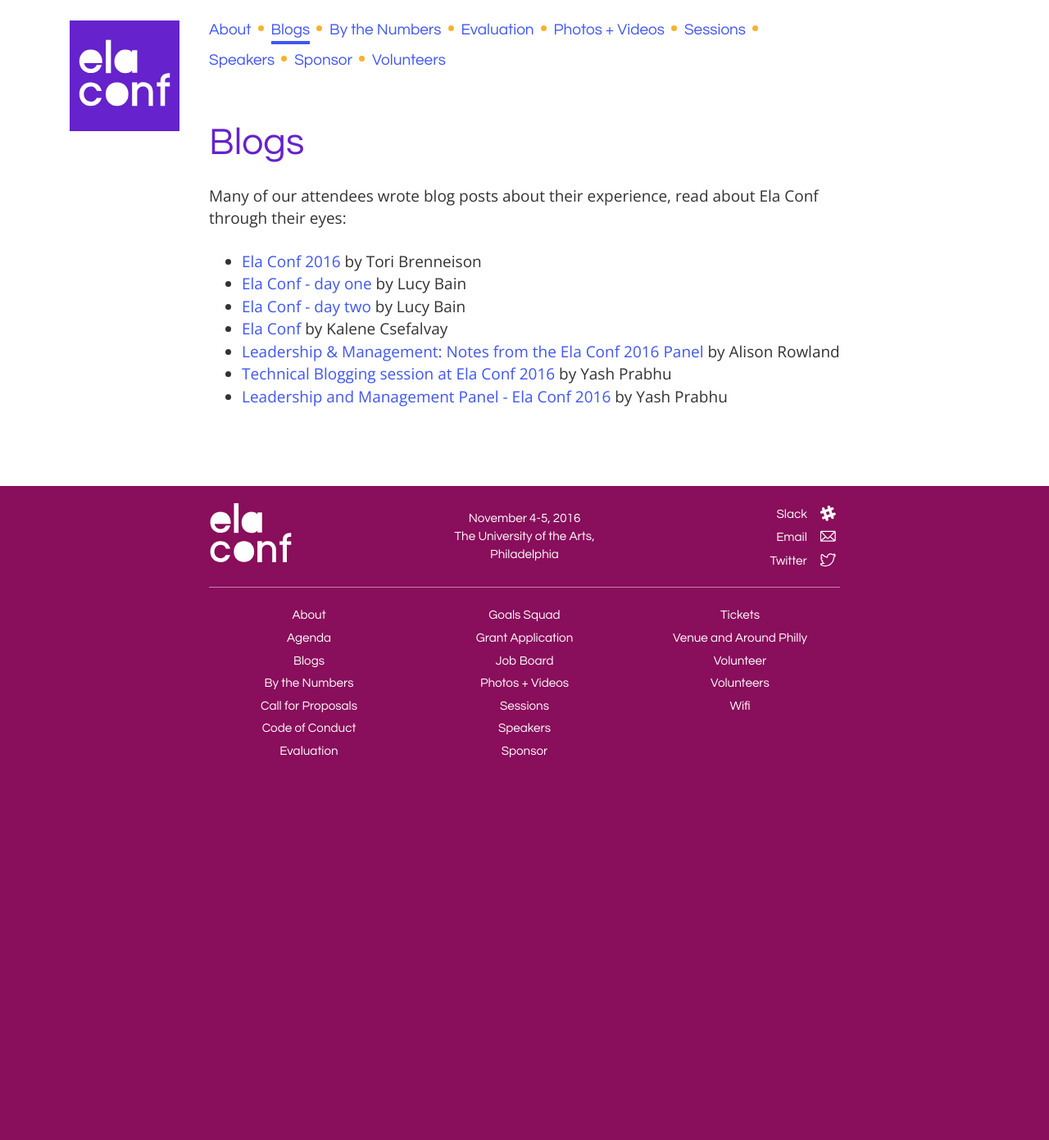
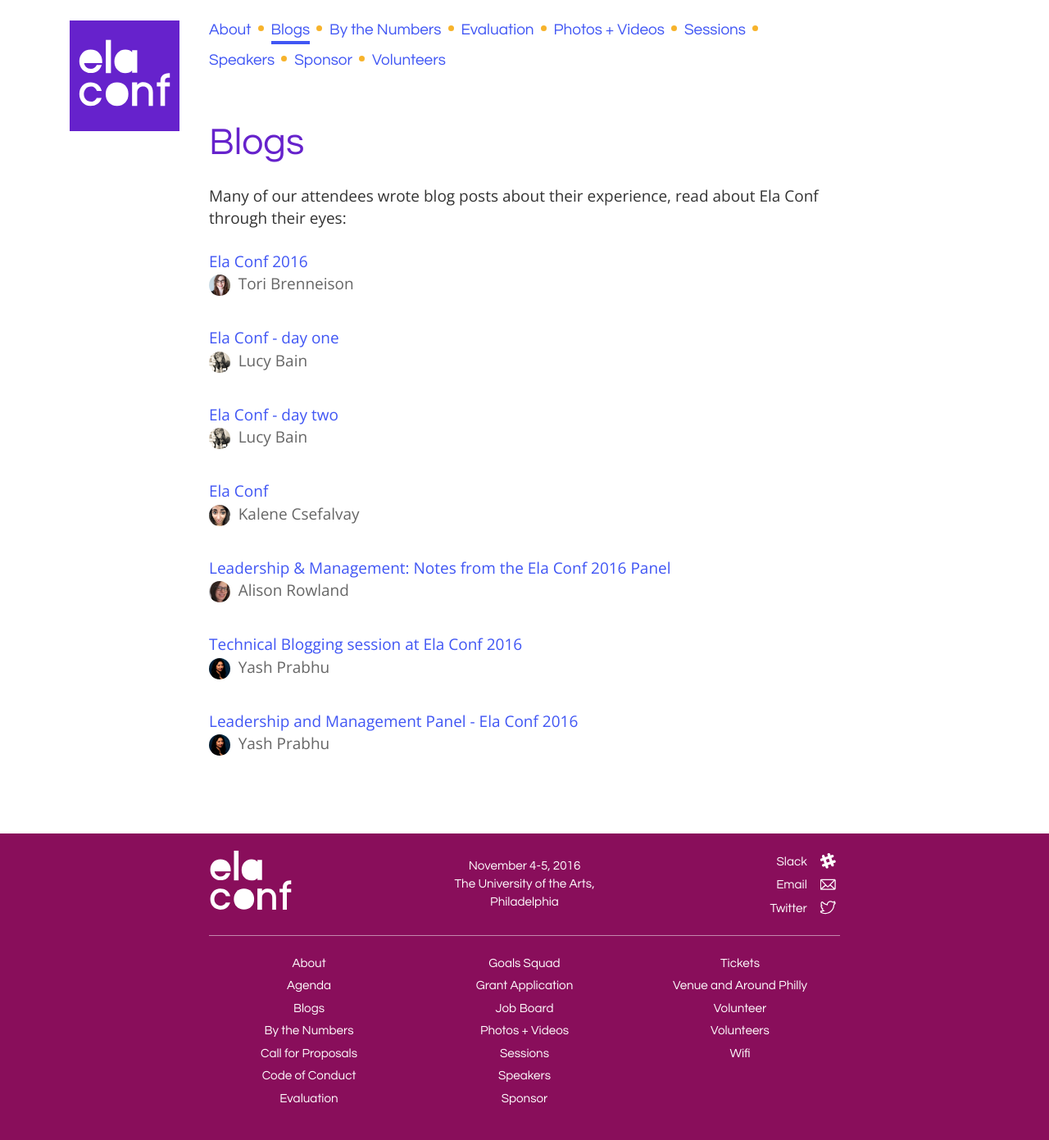
Before and after one commit to elaconf/elaconf.github.io, a Jekyll site: the page built from blogs/index.html, in a window 1280 px wide. Shown: the whole page at 82% size. Built offline with Jekyll 4.4.1, drawn with Linux system fonts in a browser that asks for light colours; before the commit the page ends 967 px from its top, so only the background shows below that.

Commit message:
add author image to each blog post and make easier to read blogs

```diff
--- a/_sass/_pages.scss
+++ b/_sass/_pages.scss
@@ -20,3 +20,17 @@
   }
 
 }
+
+.blog {
+  margin-bottom: 2em;
+}
+
+.blog-img {
+  background-size: 100%;
+  border-radius: 100%;
+  display: inline-block;
+  height: 26px;
+  margin-right: .25em;
+  vertical-align: middle;
+  width: 26px;
+}
--- a/_sass/_type.scss
+++ b/_sass/_type.scss
@@ -100,3 +100,7 @@ section blockquote p {
   margin-bottom: 0;
   text-align: center;
 }
+
+.quiet {
+  color: lighten($text-color, 20%);
+}
--- a/blogs/index.html
+++ b/blogs/index.html
@@ -5,8 +5,8 @@ layout: page
 
 <p>Many of our attendees wrote blog posts about their experience, read about Ela Conf through their eyes:</p>
 
-<ul>
+<div class="blogs">
 {% for blog in site.data.blogs %}
-  <li><a href="{{blog.link}}">{{blog.title}}</a> by {{blog.author}}</li>
+  <div class="blog"><a href="{{blog.link}}">{{blog.title}}</a><br><span class="blog-img" style="background-image:url('/images/blogs/{{blog.image}}')"></span> <span class="quiet">{{blog.author}}</span></div>
 {% endfor %}
-</ul>
+</div>
```
Also changed, not shown: _data/blogs.yml (+7 -0 lines), images/blogs/alison.png (added), images/blogs/kalene.png (added), images/blogs/lucy.png (added), images/blogs/tori.png (added), images/blogs/yash.png (added).
